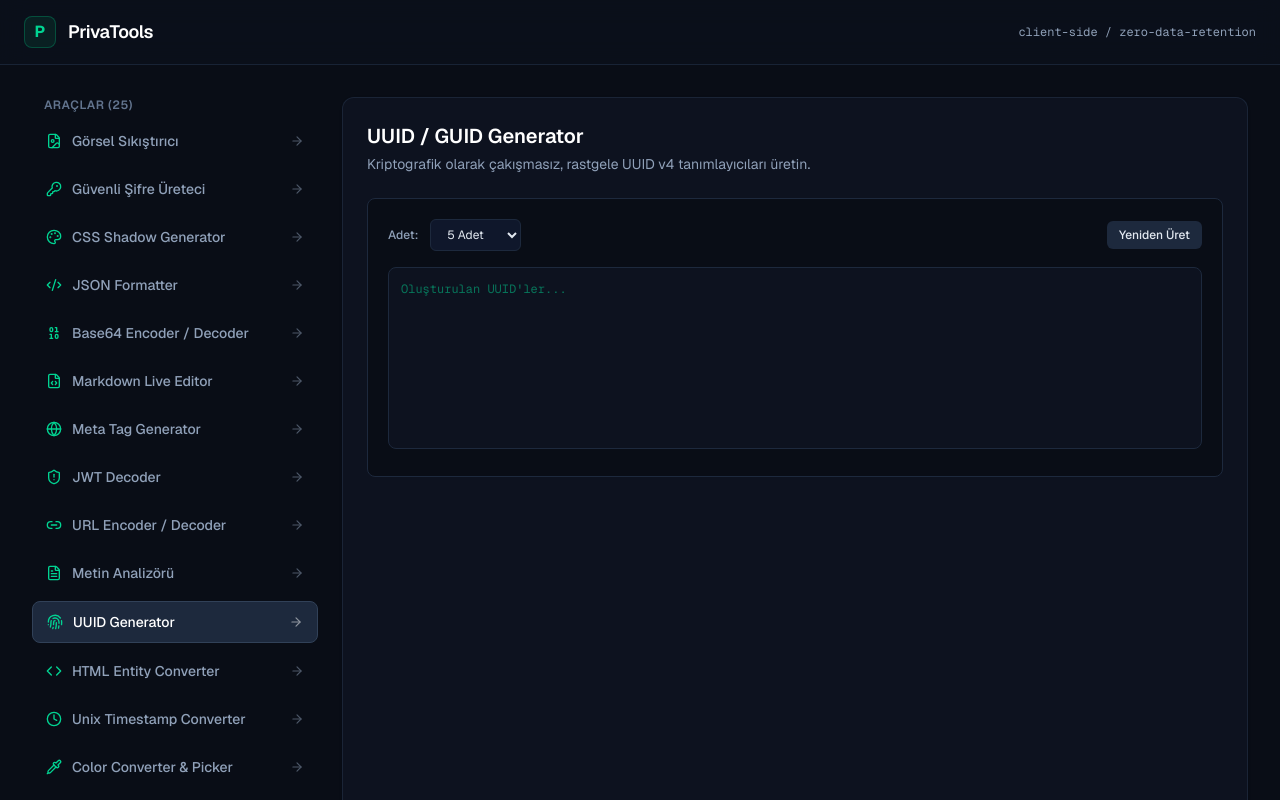
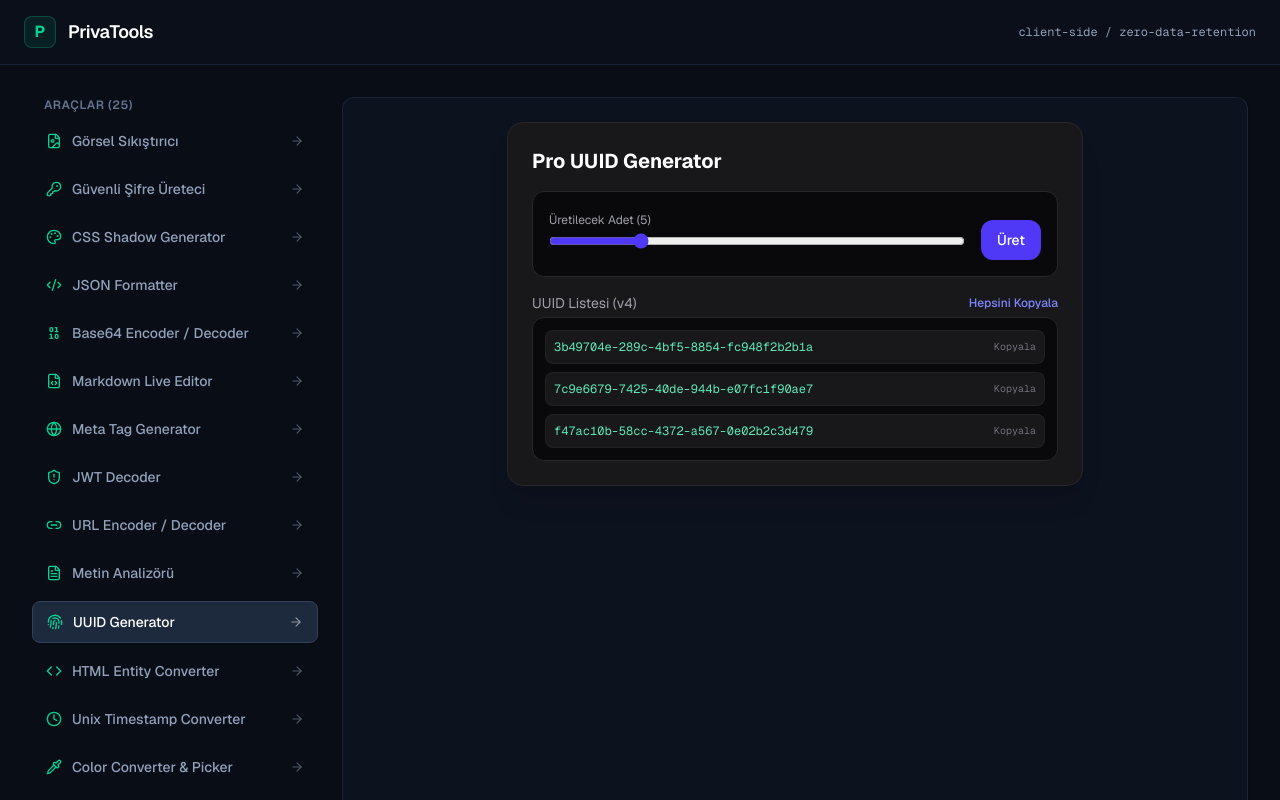
Before and after one commit to MuhammedEdev/privatools, a Next.js app: page / in a window 1280 px wide. Both pictures are taken after a click on the button "UUID Generator". Shown: the top 800 px of the page. Built offline with nearby package versions, Linux system fonts and the light colour scheme.

Commit message:
Upgrade UuidGenerator component with bulk generation and crypto-secure v4 IDs

```diff
--- a/src/components/tools/UuidGenerator.tsx
+++ b/src/components/tools/UuidGenerator.tsx
@@ -1,92 +1,86 @@
 "use client";
 
-import { useState } from "react";
-import { Check, Copy } from "lucide-react";
+import React, { useState } from "react";
 
 export default function UuidGenerator() {
-  const [uuids, setUuids] = useState<string[]>([]);
-  const [uuidQuantity, setUuidQuantity] = useState<number>(5);
-  const [uuidCopied, setUuidCopied] = useState<boolean>(false);
+  const [uuids, setUuids] = useState<string[]>([
+    "3b49704e-289c-4bf5-8854-fc948f2b2b1a",
+    "7c9e6679-7425-40de-944b-e07fc1f90ae7",
+    "f47ac10b-58cc-4372-a567-0e02b2c3d479"
+  ]);
+  const [count, setCount] = useState(5);
 
-  const generateUuids = (count: number) => {
-    const list: string[] = [];
+  const generateUuids = () => {
+    const newUuids: string[] = [];
     for (let i = 0; i < count; i++) {
-      if (typeof crypto !== "undefined" && crypto.randomUUID) {
-        list.push(crypto.randomUUID());
-      } else {
-        list.push(
-          "xxxxxxxx-xxxx-4xxx-yxxx-xxxxxxxxxxxx".replace(/[xy]/g, function (c) {
-            const r = (Math.random() * 16) | 0,
-              v = c === "x" ? r : (r & 0x3) | 0x8;
-            return v.toString(16);
-          })
-        );
-      }
+      // Kriptografik güvenli UUID v4 üretimi
+      const uuid = "10000000-1000-4000-8000-100000000000".replace(/[018]/g, (c) =>
+        (
+          Number(c) ^
+          (crypto.getRandomValues(new Uint8Array(1))[0] & (15 >> (Number(c) / 4)))
+        ).toString(16)
+      );
+      newUuids.push(uuid);
     }
-    setUuids(list);
+    setUuids(newUuids);
   };
 
-  const copyToClipboard = (text: string) => {
-    navigator.clipboard.writeText(text);
-    setUuidCopied(true);
-    setTimeout(() => setUuidCopied(false), 2000);
+  const copyAll = () => {
+    navigator.clipboard.writeText(uuids.join("\n"));
+    alert("Tüm UUID'ler panoya kopyalandı!");
   };
 
   return (
-    <div className="space-y-6">
-      <div>
-        <h1 className="text-xl font-semibold text-white">UUID / GUID Generator</h1>
-        <p className="text-sm text-slate-400 mt-1">
-          Kriptografik olarak çakışmasız, rastgele UUID v4 tanımlayıcıları üretin.
-        </p>
-      </div>
+    <div className="p-6 bg-zinc-900 rounded-2xl border border-zinc-800 text-white max-w-xl mx-auto shadow-xl">
+      <h2 className="text-xl font-bold mb-4">Pro UUID Generator</h2>
 
-      <div className="bg-[#090D16] border border-slate-800 rounded-lg p-5 space-y-4">
-        <div className="flex items-center justify-between gap-4">
-          <div className="flex items-center gap-3">
-            <label className="text-xs font-medium text-slate-400">Adet:</label>
-            <select
-              value={uuidQuantity}
-              onChange={(e) => {
-                const val = parseInt(e.target.value);
-                setUuidQuantity(val);
-                generateUuids(val);
-              }}
-              className="bg-slate-900 border border-slate-800 rounded-md px-3 py-1.5 text-xs text-slate-200 focus:outline-none"
+      <div className="space-y-4">
+        <div className="flex items-center gap-4 bg-zinc-950 p-4 rounded-xl border border-zinc-800">
+          <div className="flex-1">
+            <label className="block text-xs text-zinc-400 mb-1">Üretilecek Adet ({count})</label>
+            <input
+              type="range"
+              min="1"
+              max="20"
+              value={count}
+              onChange={(e) => setCount(Number(e.target.value))}
+              className="w-full accent-indigo-600 cursor-pointer"
+            />
+          </div>
+          <button
+            onClick={generateUuids}
+            className="bg-indigo-600 hover:bg-indigo-700 text-white px-4 py-2.5 rounded-xl font-medium transition-colors text-sm h-10 mt-3"
+          >
+            Üret
+          </button>
+        </div>
+
+        <div>
+          <div className="flex justify-between items-center mb-1">
+            <label className="block text-sm text-zinc-400">UUID Listesi (v4)</label>
+            <button
+              onClick={copyAll}
+              className="text-xs text-indigo-400 hover:text-indigo-300 font-medium transition-colors"
             >
-              <option value={1}>1 Adet</option>
-              <option value={5}>5 Adet</option>
-              <option value={10}>10 Adet</option>
-              <option value={20}>20 Adet</option>
-            </select>
+              Hepsini Kopyala
+            </button>
           </div>
-
-          <div className="flex gap-2">
-            <button
-              onClick={() => generateUuids(uuidQuantity)}
-              className="bg-slate-800 hover:bg-slate-700 text-slate-200 px-3 py-1.5 rounded-md text-xs font-medium transition"
-            >
-              Yeniden Üret
-            </button>
-            {uuids.length > 0 && (
-              <button
-                onClick={() => copyToClipboard(uuids.join("\n"))}
-                className="bg-emerald-500 hover:bg-emerald-400 text-slate-950 font-semibold text-xs py-1.5 px-3 rounded transition flex items-center gap-1.5"
+          <div className="p-3 bg-zinc-950 border border-zinc-800 rounded-xl font-mono text-xs max-h-52 overflow-auto space-y-2">
+            {uuids.map((id, index) => (
+              <div
+                key={index}
+                onClick={() => {
+                  navigator.clipboard.writeText(id);
+                  alert(`Kopyalandı: ${id}`);
+                }}
+                className="flex items-center justify-between p-2 bg-zinc-900 hover:bg-zinc-800/80 rounded-lg border border-zinc-800/60 cursor-pointer transition-colors group"
               >
-                {uuidCopied ? <Check className="w-3.5 h-3.5" /> : <Copy className="w-3.5 h-3.5" />}
-                {uuidCopied ? "Kopyalandı" : "Tümünü Kopyala"}
-              </button>
-            )}
+                <span className="text-emerald-300">{id}</span>
+                <span className="text-[10px] text-zinc-500 group-hover:text-indigo-400">Kopyala</span>
+              </div>
+            ))}
           </div>
         </div>
-
-        <textarea
-          rows={8}
-          readOnly
-          value={uuids.join("\n")}
-          placeholder="Oluşturulan UUID'ler..."
-          className="w-full bg-[#0D121F] border border-slate-800 rounded-lg p-3 text-xs font-mono text-emerald-400 focus:outline-none resize-none leading-relaxed"
-        />
       </div>
     </div>
   );
```
